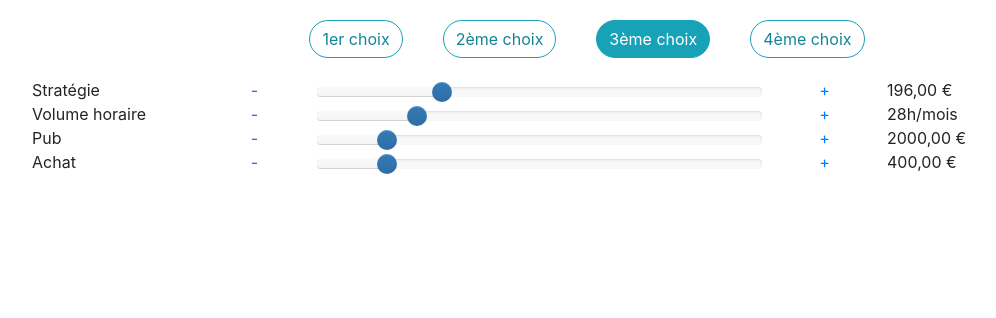
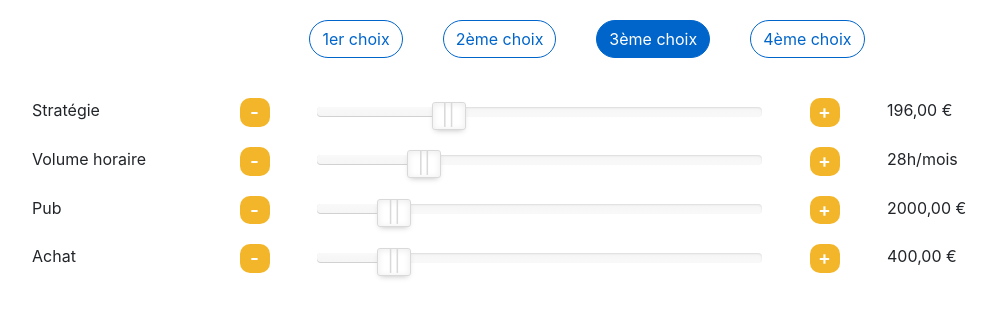
Before and after one commit to orbiteo/config_tarifs, a PHP site: page / in a window 1280 px wide. Shown: the top 318 px of the page, without its empty margins (53-1049 px from the left). Run offline with PHP 8.4, Linux system fonts and the light colour scheme; some libraries are stand-ins or nearby versions.

Commit message:
amélioration style

```diff
--- a/assets/functions.js
+++ b/assets/functions.js
@@ -65,10 +65,10 @@
 
 
 	function changeButtons(selector) {
-		selector.css('background-color', '#138496');
+		selector.css('background-color', '#0065CB');
 		selector.css('color', '#fff');
 		selector.siblings().css('background-color', '#fff');
-		selector.siblings().css('color', '#138496');
+		selector.siblings().css('color', '#0065CB');
 	}
 
 	function setValues(valeur1, valeur2, valeur3, valeur4) {
--- a/assets/style.css
+++ b/assets/style.css
@@ -1,13 +1,50 @@
 #first, #second, #fourth {
   background-color: #fff;
-  color: #138496;
+  color: #0065CB;
 }
 .btn {
   border-radius: 50px;
 }
-.btn-info {
+.btn-orbiteo {
   margin: 20px;
+  background-color: #0065CB;
+  border-color: #0065CB;
+  color: #fff;
+}
+.slideOptions {
+  margin: 20px 0;
+}
+.slider-handle.custom::before {
+  line-height: 20px;
+  font-size: 20px;
+  content: '||';
+  color: #D9D9D9;
+  position: absolute;
+  left: 9px;
+  top: 2px;
+}
+.slider-handle.custom {
+  width: 34px;
+  height: 28px;
+  border: 1px solid #D9D9D9;
+  border-radius: 3px;
+  background: #FFF;
+  cursor: default;
+  box-shadow: inset 0 0 1px #FFF, inset 0 1px 7px #EBEBEB, 0 3px 6px -3px #BBB;
 }
 .slider.slider-horizontal {
   width: 100%;
 }
+a.symbol:hover {
+  text-decoration: none;
+  color: #fff;
+}
+.symbol {
+  background-color: #F3B62A;
+  color: #fff;
+  border-radius: 10px;
+  font-weight: 600;
+  font-size: 1.2em;
+  min-width: 30px;
+  display: inline-block;
+}
--- a/index.php
+++ b/index.php
@@ -12,45 +12,45 @@
 <body>
 	<div class="container">
 		<div class="d-flex justify-content-center">
-			<button id="first" type="button" class="btn btn-info">1er choix</button>
-			<button id="second" type="button" class="btn btn-info">2ème choix</button>
-			<button id="third" type="button" class="btn btn-info">3ème choix</button>
-			<button id="fourth" type="button" class="btn btn-info">4ème choix</button>
+			<button id="first" type="button" class="btn btn-orbiteo">1er choix</button>
+			<button id="second" type="button" class="btn btn-orbiteo">2ème choix</button>
+			<button id="third" type="button" class="btn btn-orbiteo">3ème choix</button>
+			<button id="fourth" type="button" class="btn btn-orbiteo">4ème choix</button>
 		</div>
 
 		<div class="slideOptions">
 			<div class="row">
 				<div class="col-lg-2">Stratégie</div>
-				<div class="col-lg-1 text-center minus"><a href="#"> - </a></div>
-				<div class="col-lg-5"><input id="variable1" data-slider-id='ex1Slider' type="text" data-slider-min="0" data-slider-max="700" data-slider-step="10" data-slider-value="196"/></div>
-				<div class="col-lg-1 text-center plus"><a href="#"> + </a></div>
+				<div class="col-lg-1 text-center minus"><a href="#" class="symbol"> - </a></div>
+				<div class="col-lg-5"><input id="variable1" data-slider-id='ex1Slider' type="text" data-slider-min="0" data-slider-max="700" data-slider-step="10" data-slider-value="196" data-slider-handle="custom"/></div>
+				<div class="col-lg-1 text-center plus"><a href="#" class="symbol"> + </a></div>
 				<div class="col-lg-3 valeur"><span class="var1donnee">196</span>,00 €</div>
 			</div>
 		</div>
 		<div class="slideOptions">
 			<div class="row">
 				<div class="col-lg-2">Volume horaire</div>
-				<div class="col-lg-1 text-center minus"><a href="#"> - </a></div>
-				<div class="col-lg-5"><input id="variable2" data-slider-id='ex2Slider' type="text" data-slider-min="7" data-slider-max="100" data-slider-step="1" data-slider-value="28"/></div>
-				<div class="col-lg-1 text-center plus"><a href="#"> + </a></div>
+				<div class="col-lg-1 text-center minus"><a href="#" class="symbol"> - </a></div>
+				<div class="col-lg-5"><input id="variable2" data-slider-id='ex2Slider' type="text" data-slider-min="7" data-slider-max="100" data-slider-step="1" data-slider-value="28" data-slider-handle="custom"/></div>
+				<div class="col-lg-1 text-center plus"><a href="#" class="symbol"> + </a></div>
 				<div class="col-lg-3 valeur"><span class="var2donnee">28</span>h/mois</div>
 			</div>
 		</div>
 		<div class="slideOptions">
 			<div class="row">
 				<div class="col-lg-2">Pub</div>
-				<div class="col-lg-1 text-center minus"><a href="#"> - </a></div>
-				<div class="col-lg-5"><input id="variable3" data-slider-id='ex3Slider' type="text" data-slider-min="500" data-slider-max="10000" data-slider-step="100" data-slider-value="2000"/></div>
-				<div class="col-lg-1 text-center plus"><a href="#"> + </a></div>
+				<div class="col-lg-1 text-center minus"><a href="#" class="symbol"> - </a></div>
+				<div class="col-lg-5"><input id="variable3" data-slider-id='ex3Slider' type="text" data-slider-min="500" data-slider-max="10000" data-slider-step="100" data-slider-value="2000" data-slider-handle="custom"/></div>
+				<div class="col-lg-1 text-center plus"><a href="#" class="symbol"> + </a></div>
 				<div class="col-lg-3 valeur"><span class="var3donnee">2000</span>,00 €</div>
 			</div>
 		</div>
 		<div class="slideOptions">
 			<div class="row">
 				<div class="col-lg-2">Achat</div>
-				<div class="col-lg-1 text-center minus"><a href="#"> - </a></div>
-				<div class="col-lg-5"><input id="variable4" data-slider-id='ex4Slider' type="text" data-slider-min="100" data-slider-max="2000" data-slider-step="1" data-slider-value="400"/></div>
-				<div class="col-lg-1 text-center plus"><a href="#"> + </a></div>
+				<div class="col-lg-1 text-center minus"><a href="#" class="symbol"> - </a></div>
+				<div class="col-lg-5"><input id="variable4" data-slider-id='ex4Slider' type="text" data-slider-min="100" data-slider-max="2000" data-slider-step="1" data-slider-value="400" data-slider-handle="custom"/></div>
+				<div class="col-lg-1 text-center plus"><a href="#" class="symbol"> + </a></div>
 				<div class="col-lg-3 valeur"><span class="var4donnee">400</span>,00 €</div>
 			</div>
 		</div>
```
